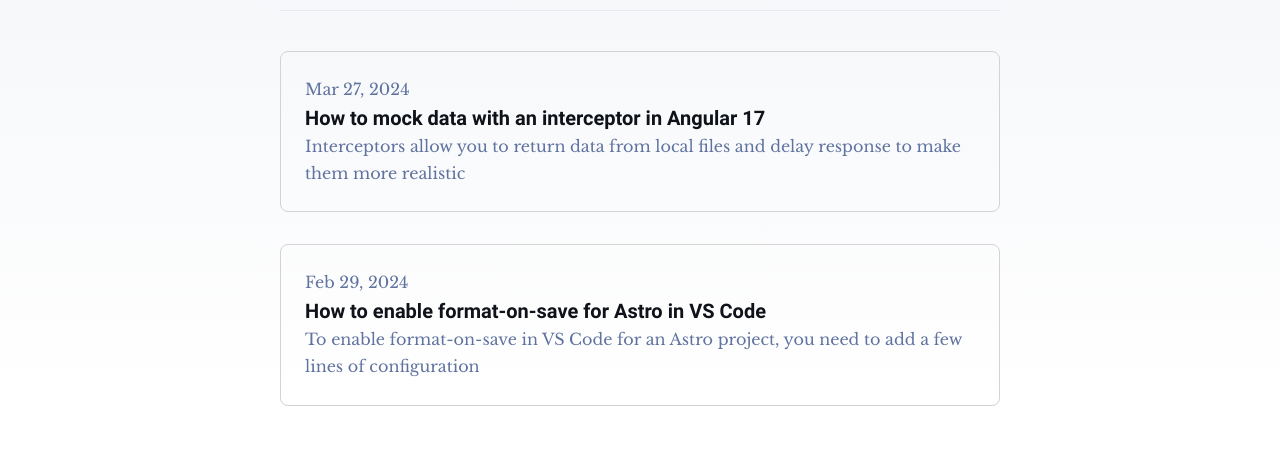
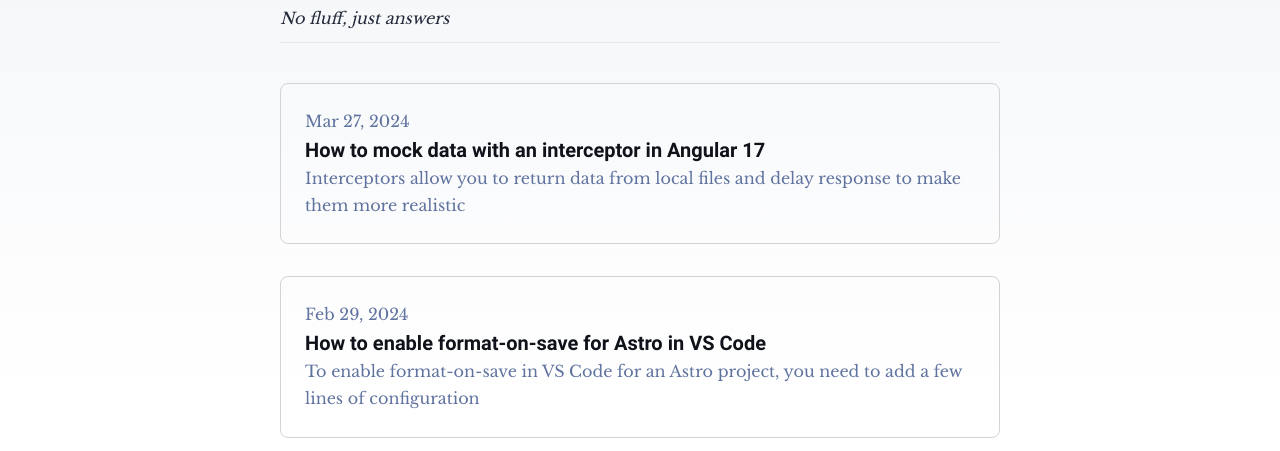
Before and after one commit to mariovyord/mariovyord.github.io, an Astro site: page /blog in a window 1280 px wide. Shown: the part 200-651 px from the top of the page. Built offline with nearby package versions, Linux system fonts and the light colour scheme; Astro itself is replaced by a stand-in of ours.

Commit message:
add subtitle to blog

```diff
--- a/src/pages/blog/index.astro
+++ b/src/pages/blog/index.astro
@@ -49,6 +49,7 @@ const posts = (await getCollection("blog")).sort(
       <section>
         <div class="title">
           <h1>Blog</h1>
+          <p><i>No fluff, just answers</i></p>
           <hr />
         </div>
         <ul>
```
